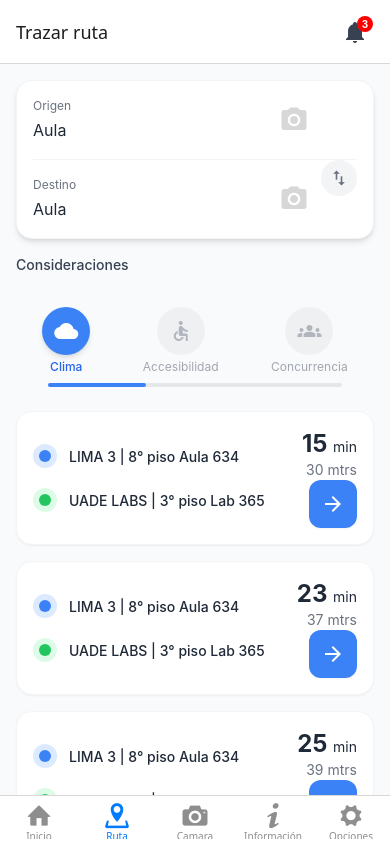
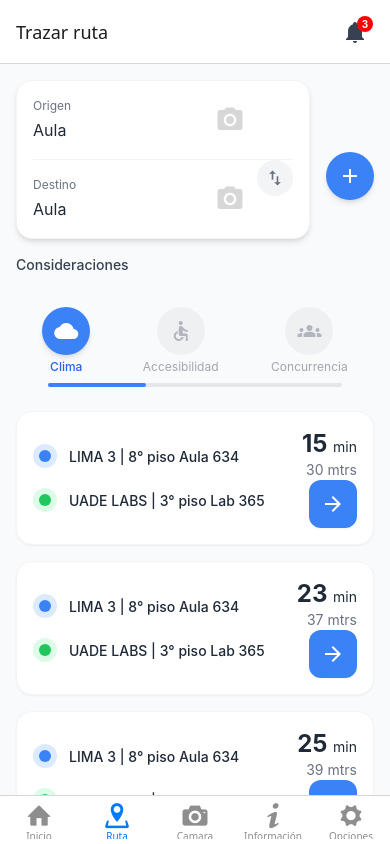
Before and after one commit to braguilera/UniTrack, a React Native app: screen /Route in a window 390 px wide. Built offline with nearby package versions, Linux system fonts and the light colour scheme.

Commit message:
Agregado de rutas intermedias

```diff
--- a/screens/Route.jsx
+++ b/screens/Route.jsx
@@ -10,6 +10,7 @@ const Route = () => {
 
   const [originText, setOriginText] = useState(roomNumber || '')
   const [destinationText, setDestinationText] = useState('')
+  const [intermediateRoutes, setIntermediateRoutes] = useState([]) // Nuevo estado
   const [transportInput, setTransportInput] = useState('')
   const [activeFilter, setActiveFilter] = useState('clima')
   const [loading, setLoading] = useState(false)
@@ -77,14 +78,45 @@ const Route = () => {
     setDestinationText(tempText)
   }
 
+  // Función para agregar un destino intermedio
+  const addIntermediateRoute = () => {
+    setIntermediateRoutes([...intermediateRoutes, '']);
+  };
+
+  // Función para actualizar el valor de un destino intermedio
+  const updateIntermediateRoute = (index, value) => {
+    const updated = [...intermediateRoutes];
+    updated[index] = value;
+    setIntermediateRoutes(updated);
+  };
+
+  // Función para eliminar un destino intermedio
+  const removeIntermediateRoute = (index) => {
+    setIntermediateRoutes(intermediateRoutes.filter((_, i) => i !== index));
+  };
+
 
 
   return (
-    <View className="flex-1 bg-gray-50">
+    <ScrollView className="flex-1 bg-gray-50">
       <StatusBar barStyle="dark-content" backgroundColor="#F9FAFB" />
 
+      {/* Botón + fuera del cuadro blanco */}
+      <View className="flex-row absolute right-0 top-24 items-center mx-4 mt-4">
+        <View className="flex-1" />
+        <TouchableOpacity
+          className="bg-blue-500 rounded-full p-3 shadow-md"
+          onPress={addIntermediateRoute}
+          style={{ position: 'absolute', right: 0, zIndex: 10 }}
+        >
+          <MaterialIcons name="add" size={24} color="#fff" />
+        </TouchableOpacity>
+      </View>
+
+
       {/* Location inputs */}
-      <View className="mx-4 mt-4 relative bg-white rounded-2xl shadow-md p-4 border border-gray-100">
+      <View className="ml-4 mt-4 mr-20 relative bg-white rounded-2xl shadow-md p-4 border border-gray-100">
+
         <View className="flex-row items-center border-b border-gray-100 pb-4">
           <View className="flex-1">
             <Text className="text-xs text-gray-500 mb-1">Origen</Text>
@@ -102,6 +134,32 @@ const Route = () => {
           </TouchableOpacity>
         </View>
 
+        {/* Inputs para rutas intermedias */}
+        {intermediateRoutes.map((value, idx) => (
+          <View key={idx} className="flex-row border-b border-gray-100 pb-4 items-center mt-4">
+            <View className="flex-1">
+              <Text className="text-xs text-gray-500 mb-1">Intermedio {idx + 1}</Text>
+              <View className="flex-row items-center">
+                <TextInput
+                  value={value}
+                  onChangeText={text => updateIntermediateRoute(idx, text)}
+                  placeholder="Aula"
+                  className="flex-1 text-gray-800 text-base"
+                />
+              </View>
+            </View>
+            <TouchableOpacity className="-mr-1 p-2" onPress={() => navigation.navigate('Camera')}>
+              <MaterialIcons name="camera-alt" size={30} color="#D7D7D7" />
+            </TouchableOpacity>
+            <TouchableOpacity
+              className="ml-2 p-2 rounded-full"
+              onPress={() => removeIntermediateRoute(idx)}
+            >
+              <MaterialIcons name="close" size={20} color="#EF4444" />
+            </TouchableOpacity>
+          </View>
+        ))}
+
         <View className="flex-row items-center mt-4">
           <View className="flex-1">
             <Text className="text-xs text-gray-500 mb-1">Destino</Text>
@@ -118,12 +176,15 @@ const Route = () => {
             <MaterialIcons name="camera-alt" size={30} color="#D7D7D7" />
           </TouchableOpacity>
         </View>
+        {/* Solo muestra el botón de swap si NO hay rutas intermedias */}
+        {intermediateRoutes.length === 0 && (
           <TouchableOpacity
             className="ml-2 p-2 absolute right-4 top-1/2 bg-gray-100 rounded-full"
             onPress={swapLocations}
           >
             <MaterialIcons name="swap-vert" size={20} color="#6B7280" />
           </TouchableOpacity>
+        )}
       </View>
 
       {/* Considerations */}
@@ -233,7 +294,7 @@ const Route = () => {
           </View>
         )}
       </ScrollView>
-    </View>
+    </ScrollView>
   )
 }
 
```
